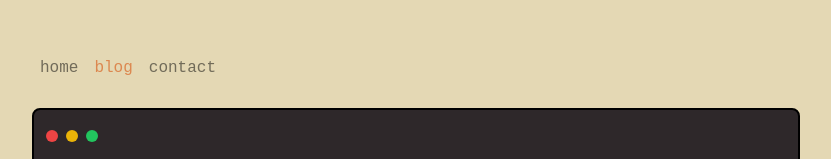
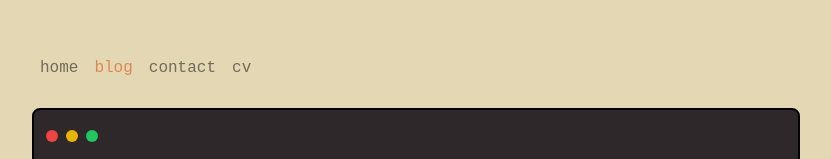
Before and after one commit to shivajichalise/v2.shivajichalise, a React (Vite) app: page /blog in a window 1280 px wide. Shown: the top 159 px of the page, without its empty margins (224-1055 px from the left). Built offline with nearby package versions, Linux system fonts and the light colour scheme; a web font is replaced by a local one.

Commit message:
adding cv link in navbar

```diff
--- a/src/components/Navbar.tsx
+++ b/src/components/Navbar.tsx
@@ -27,6 +27,15 @@ const Navbar = () => {
       >
         contact
       </NavLink>
+      <NavLink
+        to="https://cv.shivajichalise.com.np"
+        target="_blank"
+        className={({ isActive }) =>
+          `m-2 ${isActive ? "text-secondary" : "opacity-50"}`
+        }
+      >
+        cv
+      </NavLink>
     </nav>
   );
 };
```
